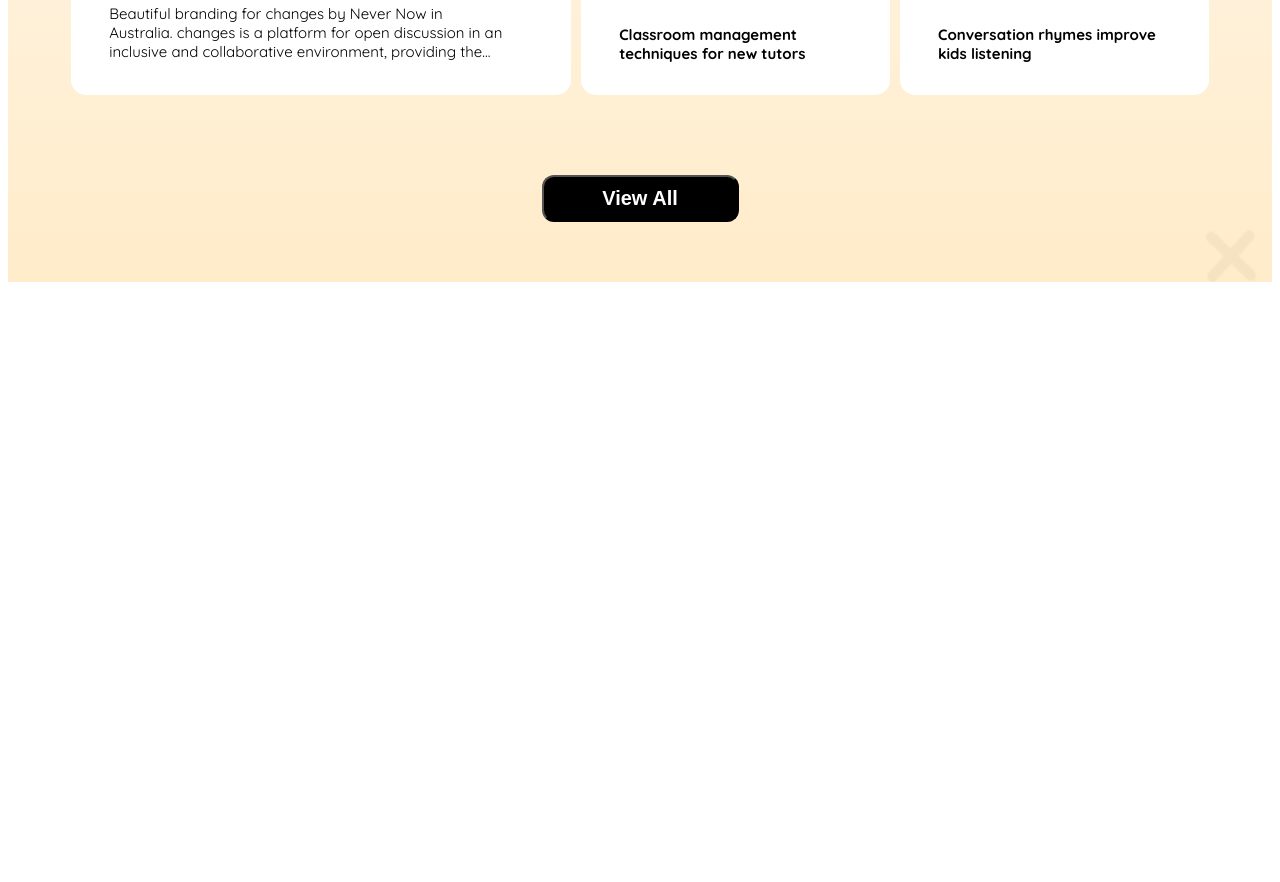
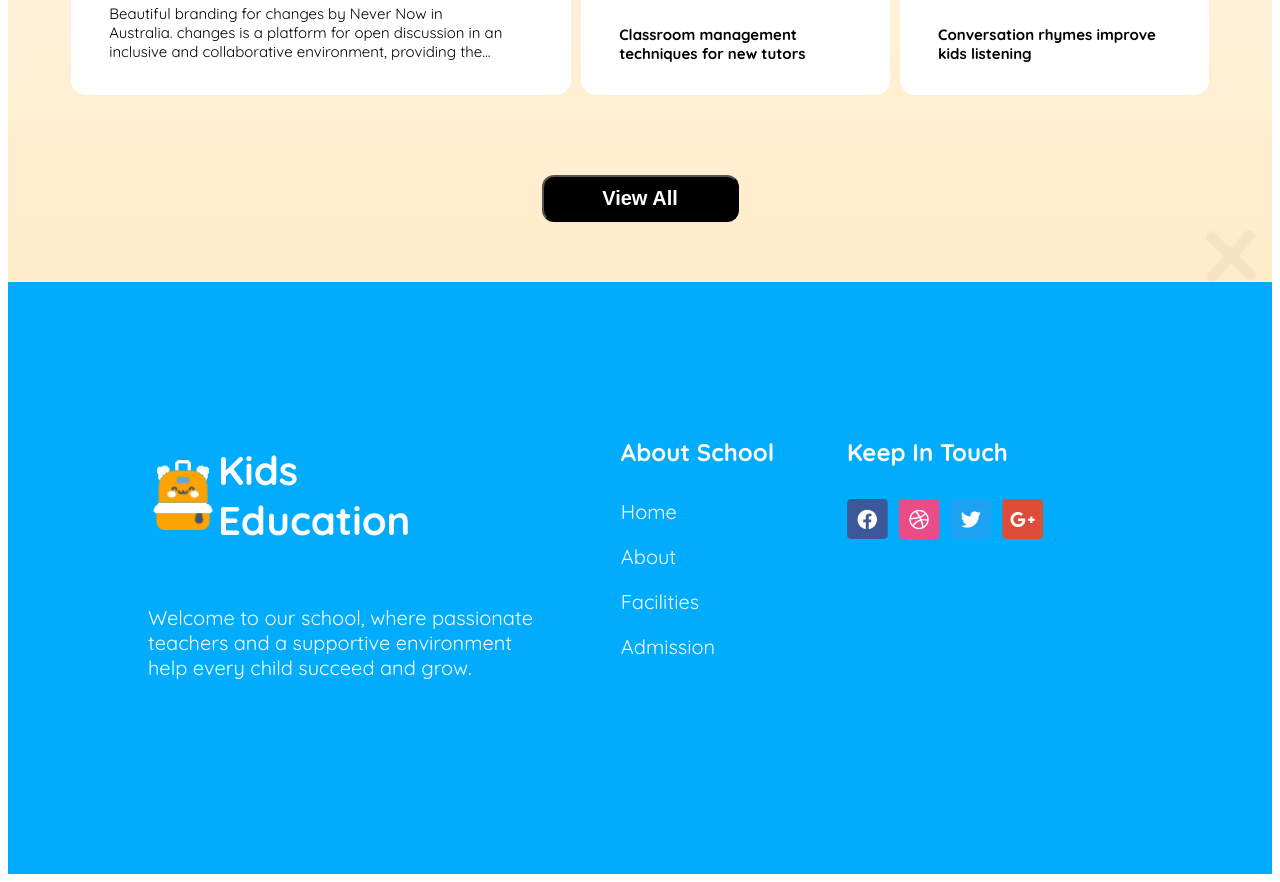
Before and after one commit to TrustfratedIsNotAvailable/Assignment-2, a plain HTML site: page index.html in a window 1280 px wide. Shown: the part 2309-3191 px from the top of the page. Before the commit the page ends 2599 px from the top, so only its background shows below. Drawn offline with Linux system fonts and the light colour scheme.

Commit message:
Footer Part added

```diff
--- a/index.html
+++ b/index.html
@@ -116,7 +116,38 @@
         </section>
     </main>
     <footer>
+        <div class="footer-part">
+            <div class="sub-footer">
+                <div class="footer-header">
+                    <img src="images/logo-footer.png" alt="" class="logo-color">
+                    <h3>Kids <br>
+                        Education</h3>
+                </div>
+                <div class="footer-description">
+                    <p>Welcome to our school, where passionate teachers and a supportive environment help every child succeed and grow.</p>
+                </div>
+            </div>
+            <div class="sub-footer">
+                <h4>About School</h4>
 
+                 <ul>
+                    <li><a href="#">Home</a></li>
+                    <li><a href="#">About</a></li>
+                    <li><a href="#">Facilities</a></li>
+                    <li><a href="#">Admission</a></li>
+                </ul>
+
+            </div>
+            <div class="sub-footer">
+                <h4>Keep In Touch</h4>
+                <div class="footer-site">
+                    <div><img src="images/fb.png" alt=""></div>
+                    <div><img src="images/dribble.png" alt=""></div>
+                    <div><img src="images/twitter.png" alt=""></div>
+                    <div><img src="images/google+.png" alt=""></div>
+                </div>
+            </div>
+        </div>
     </footer>
 </body>
 </html>
--- a/styles.css/school.css
+++ b/styles.css/school.css
@@ -281,9 +281,66 @@ main section{
 }
 
 /* footer styles  */
+.footer-part{
+    display:flex;
+    justify-content: space-between;
+    padding:123px 228px 174px 140px;
+    background-color: rgba(1, 172, 253, 1.00);
+    color:#ffffff;
+}
 
+.footer-header{
+    display:flex;
+    align-items: center;
+    margin-bottom: 5px;
+}
+.footer-header img{
+    width:70px;
+}
 
-/* Responsive*/
+.footer-header h3{
+    font-size: 2.5rem;
+    font-weight:bold;
+}
+
+.footer-description{
+    font-size: 20px;
+    font-weight: regular;
+    width: 400px;
+    text-align: left;
+}
+
+.sub-footer{
+    align-items: center;
+}
+.sub-footer  ul{
+   list-style-type:none;
+   padding: 0;
+}
+.sub-footer a{
+    text-decoration: none;
+    color:white;
+
+}
+
+.sub-footer li{
+    margin-bottom: 20px;
+    font-size: 20px;
+    font-weight: medium;
+}
+
+.sub-footer h4{
+    font-size: 24px;
+    font-weight: bold;
+    margin-bottom: 32px;
+}
+
+.footer-site{
+    display: flex;
+    gap:10px;
+}
+
+/* Responsive */
 @media screen and (max-width:576px) {
     /* navbar & banner  */
     .lists,.btn-primary,.story-1{
@@ -340,4 +397,24 @@ main section{
         margin-left: 15px;
     }
 
+    /* footer  */
+    .footer-part{
+        flex-direction: column;
+        padding:40px 20px;
+    }
+    .footer-header h3{
+        font-size: 35px;
+    }
+    .footer-description{
+        font-size: 16px;
+    }
+    .sub-footer h4{
+        font-size: 20px;
+        font-weight: semibold;
+    }
+    .sub-footer li{
+        margin-bottom: 17px;
+        font-size: 16px;
+    }
+
 }
```
Also changed, not shown: images/logo-footer.png (added).
